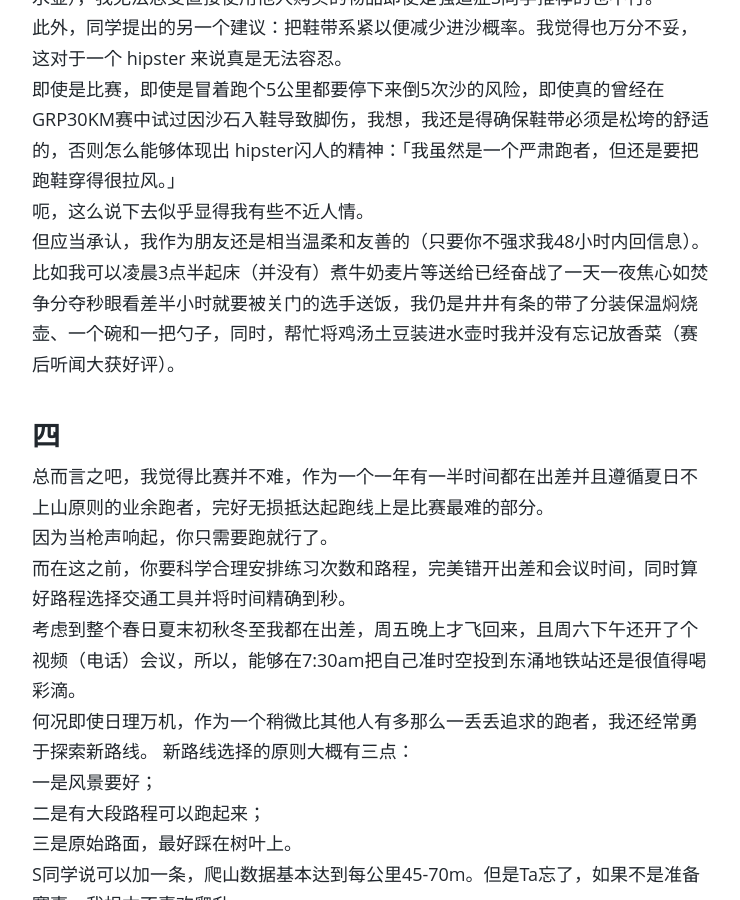
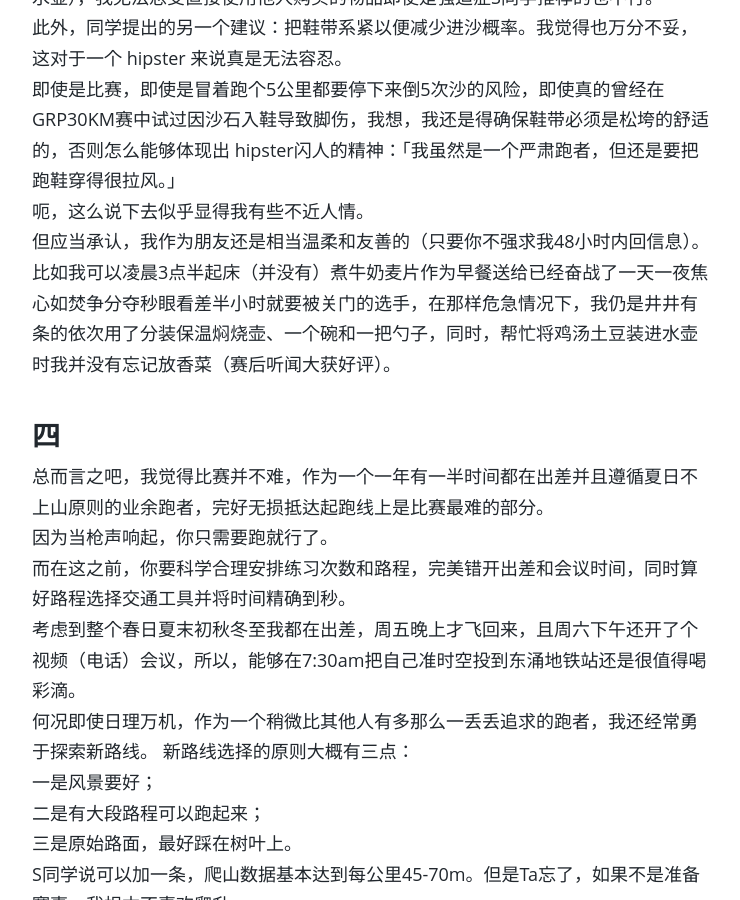
Before and after one commit to sardine2/wangshourong, a Jekyll site: the page built from _posts/2016-12-06-Msig-lantau-50-27.md, in a window 1280 px wide and 900 px high, scrolled down 2331 px. Shown: the whole window, without its empty margins (268-1008 px from the left). Built offline with Jekyll 4.4.1, drawn with Linux system fonts in a browser that asks for light colours; comment, search, counter and statistics services are not loaded.

Commit message:
Update 2016-12-06-Msig-lantau-50-27.md

```diff
--- a/_posts/2016-12-06-Msig-lantau-50-27.md
+++ b/_posts/2016-12-06-Msig-lantau-50-27.md
@@ -47,7 +47,7 @@ image: sunday.jpg
 即使是比赛，即使是冒着跑个5公里都要停下来倒5次沙的风险，即使真的曾经在GRP30KM赛中试过因沙石入鞋导致脚伤，我想，我还是得确保鞋带必须是松垮的舒适的，否则怎么能够体现出 hipster闪人的精神：「我虽然是一个严肃跑者，但还是要把跑鞋穿得很拉风。」
 呃，这么说下去似乎显得我有些不近人情。
 但应当承认，我作为朋友还是相当温柔和友善的（只要你不强求我48小时内回信息）。
-比如我可以凌晨3点半起床（并没有）煮牛奶麦片等送给已经奋战了一天一夜焦心如焚争分夺秒眼看差半小时就要被关门的选手送饭，我仍是井井有条的带了分装保温焖烧壶、一个碗和一把勺子，同时，帮忙将鸡汤土豆装进水壶时我并没有忘记放香菜（赛后听闻大获好评）。
+比如我可以凌晨3点半起床（并没有）煮牛奶麦片作为早餐送给已经奋战了一天一夜焦心如焚争分夺秒眼看差半小时就要被关门的选手，在那样危急情况下，我仍是井井有条的依次用了分装保温焖烧壶、一个碗和一把勺子，同时，帮忙将鸡汤土豆装进水壶时我并没有忘记放香菜（赛后听闻大获好评）。
 
 ## 四
 
```
